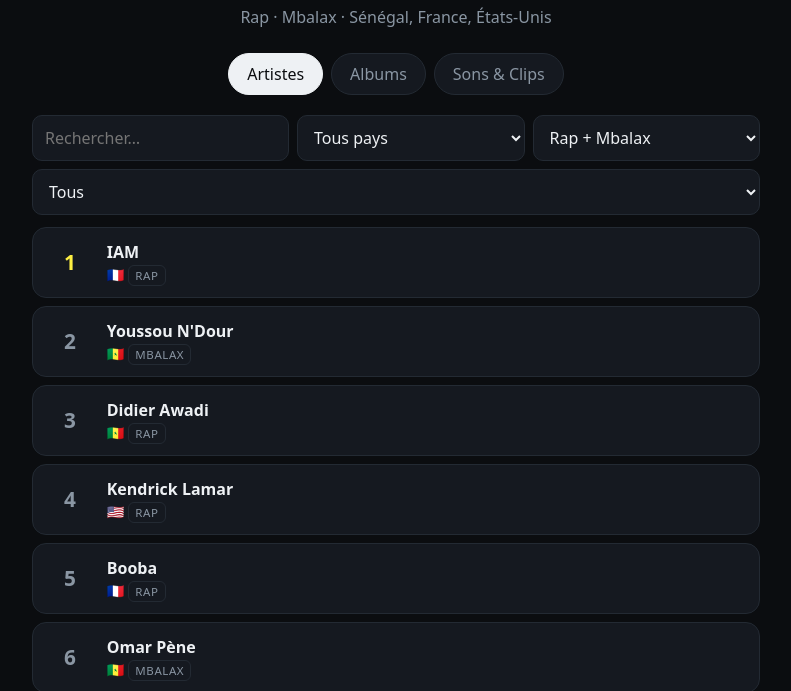
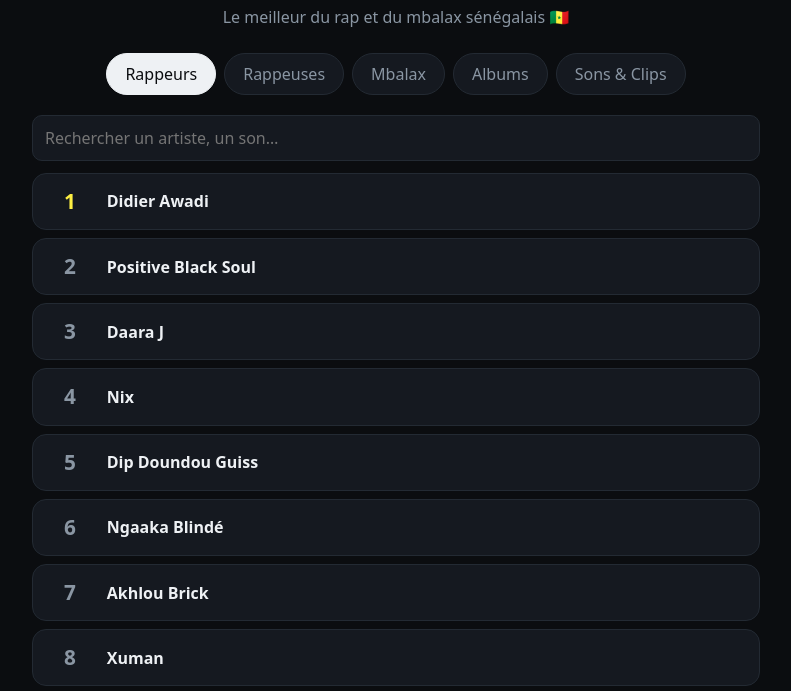
Before and after one commit to unic-backend/Top-100-galsen, a plain HTML site: page index.html in a window 1280 px wide. Shown: the part 116-807 px from the top of the page, without its empty margins (244-1035 px from the left). Drawn offline with Linux system fonts and the light colour scheme.

Commit message:
Recentrage Sénégal : sections Rappeurs, Rappeuses, Mbalax, Albums, Sons
Co-Authored-By: Claude Opus 5.5 <noreply@anthropic.com>
Claude-Session: https://claude.ai/code/session_01EdLuLcgDCz21k6aUVzzzHE

```diff
--- a/app.js
+++ b/app.js
@@ -1,34 +1,32 @@
-const FLAG = { SN: '🇸🇳', FR: '🇫🇷', US: '🇺🇸' };
 const list = document.getElementById('list');
 const empty = document.getElementById('empty');
 const form = document.getElementById('filters');
-let data, tab = 'artists';
+const yt = q => 'https://www.youtube.com/results?search_query=' + encodeURIComponent(q + ' clip officiel');
+const esc = s => String(s).replace(/[&<>"']/g, c => `&#${c.charCodeAt(0)};`);
+// each tab = a source list + which items belong to it
+const TABS = {
+  rappeurs: ['artists', a => a.genre === 'rap' && a.gender === 'H'],
+  rappeuses: ['artists', a => a.genre === 'rap' && a.gender === 'F'],
+  mbalax: ['artists', a => a.genre === 'mbalax'],
+  albums: ['albums', () => true],
+  sons: ['songs', () => true],
+};
+let data, tab = 'rappeurs';
 
-const esc = s => String(s).replace(/[&<>"']/g, c => `&#${c.charCodeAt(0)};`);
-const yt = q => 'https://www.youtube.com/results?search_query=' + encodeURIComponent(q + ' clip officiel');
-const byArtist = Object.create(null);
-
-function row(item, i) {
-  const tags = `${FLAG[item.country] || ''}<span class="tag">${esc(item.genre)}</span>`;
-  if (tab === 'artists')
-    return `<li><span class="rk">${i + 1}</span><div class="info"><div class="t">${esc(item.name)}</div><div class="s">${tags}</div></div></li>`;
-  const sub = `${esc(item.artist)}${item.year ? ' · ' + item.year : ''} ${tags}`;
-  const clip = tab === 'songs' ? `<a class="clip" href="${yt(item.artist + ' ' + item.title)}" target="_blank" rel="noopener">▶ Clip</a>` : '';
-  return `<li><span class="rk">${i + 1}</span><div class="info"><div class="t">${esc(item.title)}</div><div class="s">${sub}</div></div>${clip}</li>`;
+function row(it) {
+  const rk = `<span class="rk">${it.rank}</span>`;
+  if (it.name) return `<li>${rk}<div class="info"><div class="t">${esc(it.name)}</div></div></li>`;
+  const sub = `${esc(it.artist)}${it.year ? ' · ' + it.year : ''}<span class="tag">${esc(it.genre)}</span>`;
+  const clip = tab === 'sons' ? `<a class="clip" href="${yt(it.artist + ' ' + it.title)}" target="_blank" rel="noopener" aria-label="Clip ${esc(it.title)} sur YouTube">▶ Clip</a>` : '';
+  return `<li>${rk}<div class="info"><div class="t">${esc(it.title)}</div><div class="s">${sub}</div></div>${clip}</li>`;
 }
 
 function render() {
-  const f = Object.fromEntries(new FormData(form));
-  const q = f.q.trim().toLowerCase();
-  const items = data[tab].filter(it =>
-    (!f.country || it.country === f.country) &&
-    (!f.genre || it.genre === f.genre) &&
-    // albums/sons: gender comes from the artist entry
-    (!f.gender || (it.gender || byArtist[it.artist]) === f.gender) &&
-    (!q || [it.name, it.title, it.artist].some(v => v && v.toLowerCase().includes(q)))
-  );
-  // shortcut: rank is per country+genre; mixed view orders by rank then country, upgrade to a global score when real data exists
-  items.sort((a, b) => a.rank - b.rank || a.country.localeCompare(b.country));
+  const q = form.q.value.trim().toLowerCase();
+  const [src, keep] = TABS[tab];
+  const items = data[src]
+    .filter(it => keep(it) && (!q || [it.name, it.title, it.artist].some(v => v && v.toLowerCase().includes(q))))
+    .sort((a, b) => a.rank - b.rank);
   list.innerHTML = items.map(row).join('');
   empty.hidden = items.length > 0;
 }
@@ -41,8 +39,5 @@ document.querySelectorAll('[role=tab]').forEach(b => b.addEventListener('click',
 form.addEventListener('input', render);
 form.addEventListener('submit', e => e.preventDefault());
 
-fetch('data.json').then(r => r.json()).then(d => {
-  data = d;
-  d.artists.forEach(a => byArtist[a.name] = a.gender);
-  render();
-}).catch(() => { empty.hidden = false; empty.textContent = 'Erreur de chargement des données.'; });
+fetch('data.json').then(r => r.json()).then(d => { data = d; render(); })
+  .catch(() => { empty.hidden = false; empty.textContent = 'Erreur de chargement des données.'; });
--- a/data.json
+++ b/data.json
@@ -1,77 +1,249 @@
 {
-  "note": "Classements éditoriaux. Modifie ce fichier pour mettre à jour. rank = position dans sa catégorie.",
+ "note": "Classements éditoriaux Sénégal. rank = position dans sa section (rap H, rap F, mbalax, albums, sons).",
  "artists": [
-    {"rank":1,"name":"Youssou N'Dour","country":"SN","genre":"mbalax","gender":"H"},
-    {"rank":2,"name":"Omar Pène","country":"SN","genre":"mbalax","gender":"H"},
-    {"rank":3,"name":"Thione Seck","country":"SN","genre":"mbalax","gender":"H"},
-    {"rank":4,"name":"Wally Seck","country":"SN","genre":"mbalax","gender":"H"},
-    {"rank":5,"name":"Pape Diouf","country":"SN","genre":"mbalax","gender":"H"},
-    {"rank":6,"name":"Viviane Chidid","country":"SN","genre":"mbalax","gender":"F"},
-    {"rank":7,"name":"Coumba Gawlo","country":"SN","genre":"mbalax","gender":"F"},
-    {"rank":8,"name":"Titi","country":"SN","genre":"mbalax","gender":"F"},
-    {"rank":1,"name":"Didier Awadi","country":"SN","genre":"rap","gender":"H"},
-    {"rank":2,"name":"Positive Black Soul","country":"SN","genre":"rap","gender":"H"},
-    {"rank":3,"name":"Daara J","country":"SN","genre":"rap","gender":"H"},
-    {"rank":4,"name":"Nix","country":"SN","genre":"rap","gender":"H"},
-    {"rank":5,"name":"Dip Doundou Guiss","country":"SN","genre":"rap","gender":"H"},
-    {"rank":6,"name":"Ngaaka Blindé","country":"SN","genre":"rap","gender":"H"},
-    {"rank":7,"name":"Akhlou Brick","country":"SN","genre":"rap","gender":"H"},
-    {"rank":8,"name":"Xuman","country":"SN","genre":"rap","gender":"H"},
-    {"rank":9,"name":"Toussa Senerap","country":"SN","genre":"rap","gender":"F"},
-    {"rank":10,"name":"Moona","country":"SN","genre":"rap","gender":"F"},
-    {"rank":1,"name":"IAM","country":"FR","genre":"rap","gender":"H"},
-    {"rank":2,"name":"Booba","country":"FR","genre":"rap","gender":"H"},
-    {"rank":3,"name":"MC Solaar","country":"FR","genre":"rap","gender":"H"},
-    {"rank":4,"name":"PNL","country":"FR","genre":"rap","gender":"H"},
-    {"rank":5,"name":"Nekfeu","country":"FR","genre":"rap","gender":"H"},
-    {"rank":6,"name":"Jul","country":"FR","genre":"rap","gender":"H"},
-    {"rank":7,"name":"Ninho","country":"FR","genre":"rap","gender":"H"},
-    {"rank":8,"name":"Orelsan","country":"FR","genre":"rap","gender":"H"},
-    {"rank":9,"name":"Diam's","country":"FR","genre":"rap","gender":"F"},
-    {"rank":10,"name":"Keny Arkana","country":"FR","genre":"rap","gender":"F"},
-    {"rank":1,"name":"Kendrick Lamar","country":"US","genre":"rap","gender":"H"},
-    {"rank":2,"name":"Jay-Z","country":"US","genre":"rap","gender":"H"},
-    {"rank":3,"name":"Nas","country":"US","genre":"rap","gender":"H"},
-    {"rank":4,"name":"The Notorious B.I.G.","country":"US","genre":"rap","gender":"H"},
-    {"rank":5,"name":"2Pac","country":"US","genre":"rap","gender":"H"},
-    {"rank":6,"name":"Eminem","country":"US","genre":"rap","gender":"H"},
-    {"rank":7,"name":"Kanye West","country":"US","genre":"rap","gender":"H"},
-    {"rank":8,"name":"Lauryn Hill","country":"US","genre":"rap","gender":"F"},
-    {"rank":9,"name":"Missy Elliott","country":"US","genre":"rap","gender":"F"},
-    {"rank":10,"name":"Nicki Minaj","country":"US","genre":"rap","gender":"F"}
+  {
+   "rank": 1,
+   "name": "Youssou N'Dour",
+   "genre": "mbalax",
+   "gender": "H"
+  },
+  {
+   "rank": 2,
+   "name": "Omar Pène",
+   "genre": "mbalax",
+   "gender": "H"
+  },
+  {
+   "rank": 3,
+   "name": "Thione Seck",
+   "genre": "mbalax",
+   "gender": "H"
+  },
+  {
+   "rank": 4,
+   "name": "Wally Seck",
+   "genre": "mbalax",
+   "gender": "H"
+  },
+  {
+   "rank": 5,
+   "name": "Pape Diouf",
+   "genre": "mbalax",
+   "gender": "H"
+  },
+  {
+   "rank": 6,
+   "name": "Viviane Chidid",
+   "genre": "mbalax",
+   "gender": "F"
+  },
+  {
+   "rank": 7,
+   "name": "Coumba Gawlo",
+   "genre": "mbalax",
+   "gender": "F"
+  },
+  {
+   "rank": 8,
+   "name": "Titi",
+   "genre": "mbalax",
+   "gender": "F"
+  },
+  {
+   "rank": 1,
+   "name": "Didier Awadi",
+   "genre": "rap",
+   "gender": "H"
+  },
+  {
+   "rank": 2,
+   "name": "Positive Black Soul",
+   "genre": "rap",
+   "gender": "H"
+  },
+  {
+   "rank": 3,
+   "name": "Daara J",
+   "genre": "rap",
+   "gender": "H"
+  },
+  {
+   "rank": 4,
+   "name": "Nix",
+   "genre": "rap",
+   "gender": "H"
+  },
+  {
+   "rank": 5,
+   "name": "Dip Doundou Guiss",
+   "genre": "rap",
+   "gender": "H"
+  },
+  {
+   "rank": 6,
+   "name": "Ngaaka Blindé",
+   "genre": "rap",
+   "gender": "H"
+  },
+  {
+   "rank": 7,
+   "name": "Akhlou Brick",
+   "genre": "rap",
+   "gender": "H"
+  },
+  {
+   "rank": 8,
+   "name": "Xuman",
+   "genre": "rap",
+   "gender": "H"
+  },
+  {
+   "rank": 1,
+   "name": "Toussa Senerap",
+   "genre": "rap",
+   "gender": "F"
+  },
+  {
+   "rank": 2,
+   "name": "Moona",
+   "genre": "rap",
+   "gender": "F"
+  },
+  {
+   "rank": 9,
+   "name": "Fou Malade",
+   "genre": "rap",
+   "gender": "H"
+  },
+  {
+   "rank": 10,
+   "name": "Keur Gui",
+   "genre": "rap",
+   "gender": "H"
+  },
+  {
+   "rank": 11,
+   "name": "Simon (Bisbi Clan)",
+   "genre": "rap",
+   "gender": "H"
+  },
+  {
+   "rank": 12,
+   "name": "Duggy Tee",
+   "genre": "rap",
+   "gender": "H"
+  },
+  {
+   "rank": 13,
+   "name": "Omzo Dollar",
+   "genre": "rap",
+   "gender": "H"
+  },
+  {
+   "rank": 3,
+   "name": "Sister LB",
+   "genre": "rap",
+   "gender": "F"
+  },
+  {
+   "rank": 4,
+   "name": "Mamy Victory",
+   "genre": "rap",
+   "gender": "F"
+  },
+  {
+   "rank": 9,
+   "name": "Fallou Dieng",
+   "genre": "mbalax",
+   "gender": "H"
+  },
+  {
+   "rank": 10,
+   "name": "Alioune Mbaye Nder",
+   "genre": "mbalax",
+   "gender": "H"
+  },
+  {
+   "rank": 11,
+   "name": "Aïda Samb",
+   "genre": "mbalax",
+   "gender": "F"
+  },
+  {
+   "rank": 12,
+   "name": "Kiné Lam",
+   "genre": "mbalax",
+   "gender": "F"
+  }
  ],
  "albums": [
-    {"rank":1,"title":"Set","artist":"Youssou N'Dour","country":"SN","genre":"mbalax","year":1990},
-    {"rank":2,"title":"Egypt","artist":"Youssou N'Dour","country":"SN","genre":"mbalax","year":2004},
-    {"rank":1,"title":"Boomerang","artist":"Daara J","country":"SN","genre":"rap","year":2003},
-    {"rank":2,"title":"Présidents d'Afrique","artist":"Didier Awadi","country":"SN","genre":"rap","year":2010},
-    {"rank":1,"title":"L'École du micro d'argent","artist":"IAM","country":"FR","genre":"rap","year":1997},
-    {"rank":2,"title":"Prose Combat","artist":"MC Solaar","country":"FR","genre":"rap","year":1994},
-    {"rank":3,"title":"Temps mort","artist":"Booba","country":"FR","genre":"rap","year":2002},
-    {"rank":4,"title":"Dans ma bulle","artist":"Diam's","country":"FR","genre":"rap","year":2006},
-    {"rank":5,"title":"Dans la légende","artist":"PNL","country":"FR","genre":"rap","year":2016},
-    {"rank":1,"title":"Illmatic","artist":"Nas","country":"US","genre":"rap","year":1994},
-    {"rank":2,"title":"To Pimp a Butterfly","artist":"Kendrick Lamar","country":"US","genre":"rap","year":2015},
-    {"rank":3,"title":"The Miseducation of Lauryn Hill","artist":"Lauryn Hill","country":"US","genre":"rap","year":1998},
-    {"rank":4,"title":"Ready to Die","artist":"The Notorious B.I.G.","country":"US","genre":"rap","year":1994},
-    {"rank":5,"title":"The Blueprint","artist":"Jay-Z","country":"US","genre":"rap","year":2001}
+  {
+   "rank": 1,
+   "title": "Set",
+   "artist": "Youssou N'Dour",
+   "genre": "mbalax",
+   "year": 1990
+  },
+  {
+   "rank": 2,
+   "title": "Egypt",
+   "artist": "Youssou N'Dour",
+   "genre": "mbalax",
+   "year": 2004
+  },
+  {
+   "rank": 3,
+   "title": "Immigrés",
+   "artist": "Youssou N'Dour",
+   "genre": "mbalax",
+   "year": 1984
+  },
+  {
+   "rank": 4,
+   "title": "Boomerang",
+   "artist": "Daara J",
+   "genre": "rap",
+   "year": 2003
+  },
+  {
+   "rank": 5,
+   "title": "Présidents d'Afrique",
+   "artist": "Didier Awadi",
+   "genre": "rap",
+   "year": 2010
+  },
+  {
+   "title": "School of Life",
+   "artist": "Daara J Family",
+   "genre": "rap",
+   "year": 2010,
+   "rank": 6
+  }
  ],
  "songs": [
-    {"rank":1,"title":"7 Seconds","artist":"Youssou N'Dour & Neneh Cherry","country":"SN","genre":"mbalax"},
-    {"rank":2,"title":"Birima","artist":"Youssou N'Dour","country":"SN","genre":"mbalax"},
-    {"rank":1,"title":"Boomerang","artist":"Daara J","country":"SN","genre":"rap"},
-    {"rank":2,"title":"Boul Falé","artist":"Positive Black Soul","country":"SN","genre":"rap"},
-    {"rank":1,"title":"Je danse le Mia","artist":"IAM","country":"FR","genre":"rap"},
-    {"rank":2,"title":"Caroline","artist":"MC Solaar","country":"FR","genre":"rap"},
-    {"rank":3,"title":"La Boulette","artist":"Diam's","country":"FR","genre":"rap"},
-    {"rank":4,"title":"DKR","artist":"Booba","country":"FR","genre":"rap"},
-    {"rank":5,"title":"Au DD","artist":"PNL","country":"FR","genre":"rap"},
-    {"rank":1,"title":"Lose Yourself","artist":"Eminem","country":"US","genre":"rap"},
-    {"rank":2,"title":"Alright","artist":"Kendrick Lamar","country":"US","genre":"rap"},
-    {"rank":3,"title":"Juicy","artist":"The Notorious B.I.G.","country":"US","genre":"rap"},
-    {"rank":4,"title":"N.Y. State of Mind","artist":"Nas","country":"US","genre":"rap"},
-    {"rank":5,"title":"California Love","artist":"2Pac","country":"US","genre":"rap"},
-    {"rank":6,"title":"Doo Wop (That Thing)","artist":"Lauryn Hill","country":"US","genre":"rap"},
-    {"rank":7,"title":"Get Ur Freak On","artist":"Missy Elliott","country":"US","genre":"rap"}
+  {
+   "rank": 1,
+   "title": "7 Seconds",
+   "artist": "Youssou N'Dour & Neneh Cherry",
+   "genre": "mbalax"
+  },
+  {
+   "rank": 2,
+   "title": "Birima",
+   "artist": "Youssou N'Dour",
+   "genre": "mbalax"
+  },
+  {
+   "rank": 3,
+   "title": "Boomerang",
+   "artist": "Daara J",
+   "genre": "rap"
+  },
+  {
+   "rank": 4,
+   "title": "Boul Falé",
+   "artist": "Positive Black Soul",
+   "genre": "rap"
+  }
  ]
 }
--- a/index.html
+++ b/index.html
@@ -10,24 +10,17 @@
 <body>
 <header>
   <h1>Top 100 <span>Galsen</span></h1>
-  <p>Rap · Mbalax · Sénégal, France, États-Unis</p>
+  <p>Le meilleur du rap et du mbalax sénégalais 🇸🇳</p>
 </header>
-<nav role="tablist" aria-label="Catégorie">
-  <button role="tab" data-tab="artists" aria-selected="true">Artistes</button>
+<nav role="tablist" aria-label="Classement">
+  <button role="tab" data-tab="rappeurs" aria-selected="true">Rappeurs</button>
+  <button role="tab" data-tab="rappeuses" aria-selected="false">Rappeuses</button>
+  <button role="tab" data-tab="mbalax" aria-selected="false">Mbalax</button>
   <button role="tab" data-tab="albums" aria-selected="false">Albums</button>
-  <button role="tab" data-tab="songs" aria-selected="false">Sons & Clips</button>
+  <button role="tab" data-tab="sons" aria-selected="false">Sons & Clips</button>
 </nav>
-<form id="filters" aria-label="Filtres">
-  <input type="search" name="q" placeholder="Rechercher…" aria-label="Rechercher">
-  <select name="country" aria-label="Pays">
-    <option value="">Tous pays</option><option value="SN">🇸🇳 Sénégal</option><option value="FR">🇫🇷 France</option><option value="US">🇺🇸 États-Unis</option>
-  </select>
-  <select name="genre" aria-label="Genre musical">
-    <option value="">Rap + Mbalax</option><option value="rap">Rap</option><option value="mbalax">Mbalax</option>
-  </select>
-  <select name="gender" aria-label="Artiste">
-    <option value="">Tous</option><option value="H">Rappeurs / Chanteurs</option><option value="F">Rappeuses / Chanteuses</option>
-  </select>
+<form id="filters" role="search">
+  <input type="search" name="q" placeholder="Rechercher un artiste, un son…" aria-label="Rechercher">
 </form>
 <main><ol id="list"></ol><p id="empty" hidden>Aucun résultat.</p></main>
 <footer>Classements éditoriaux · données dans <code>data.json</code></footer>
--- a/style.css
+++ b/style.css
@@ -9,7 +9,7 @@ nav{display:flex;gap:8px;justify-content:center;padding:8px 16px;flex-wrap:wrap}
 nav button{background:var(--card);color:var(--mut);border:1px solid var(--line);border-radius:999px;padding:8px 18px;font:inherit;cursor:pointer;transition:.2s}
 nav button[aria-selected=true]{background:var(--txt);color:var(--bg);border-color:var(--txt)}
 #filters{display:flex;gap:8px;flex-wrap:wrap;max-width:760px;margin:12px auto;padding:0 16px}
-#filters>*{flex:1 1 150px;background:var(--card);color:var(--txt);border:1px solid var(--line);border-radius:10px;padding:10px 12px;font:inherit}
+#filters>*{flex:1;background:var(--card);color:var(--txt);border:1px solid var(--line);border-radius:10px;padding:10px 12px;font:inherit}
 :focus-visible{outline:2px solid var(--y);outline-offset:2px}
 main{max-width:760px;margin:0 auto;padding:0 16px 40px}
 ol{list-style:none;margin:0;padding:0;display:grid;gap:8px}
@@ -17,7 +17,7 @@ li{display:flex;align-items:center;gap:14px;background:var(--card);border:1px so
 @keyframes in{from{opacity:0;transform:translateY(6px)}}
 @media (prefers-reduced-motion:reduce){li{animation:none}}
 .rk{min-width:2.2em;font-weight:800;font-size:1.3rem;text-align:center;color:var(--mut)}
-li:nth-child(1) .rk{color:var(--y)}
+li:first-child .rk{color:var(--y)}
 .info{flex:1;min-width:0}
 .t{font-weight:600;overflow-wrap:anywhere}
 .s{color:var(--mut);font-size:.88rem}
```
Also changed, not shown: check.js (+8 -9 lines). Lines whose indentation alone changed are shown as unchanged.
